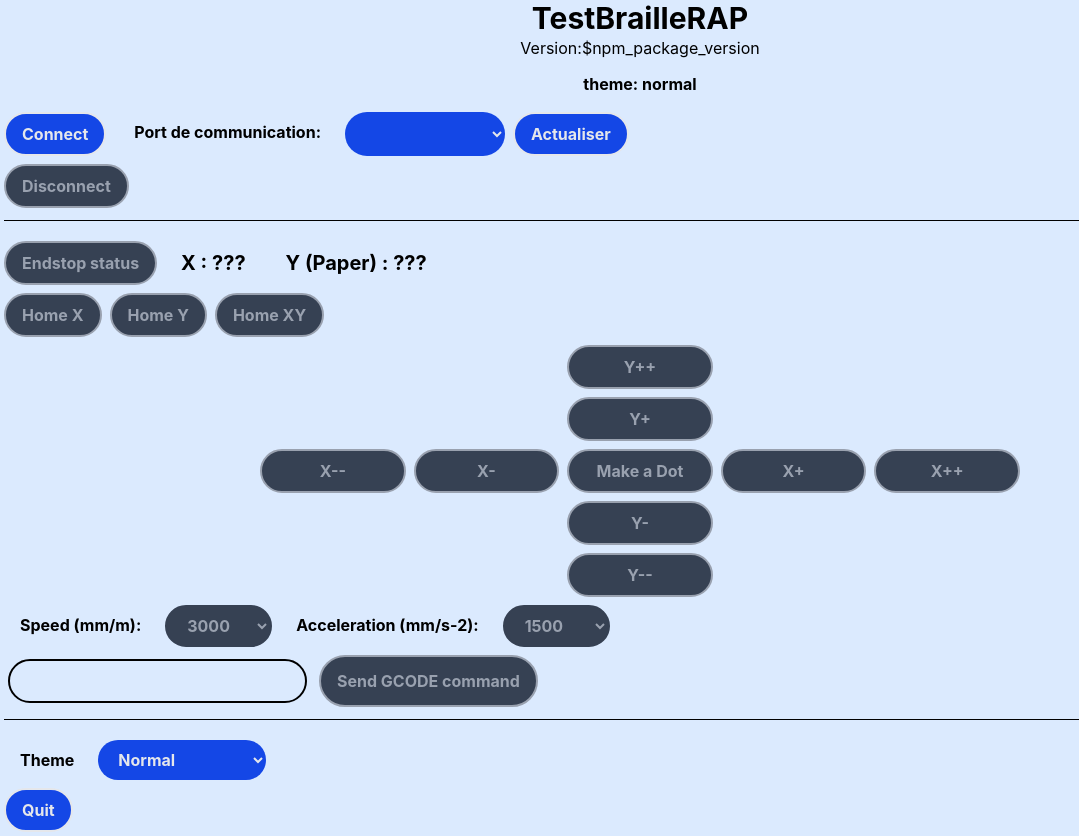
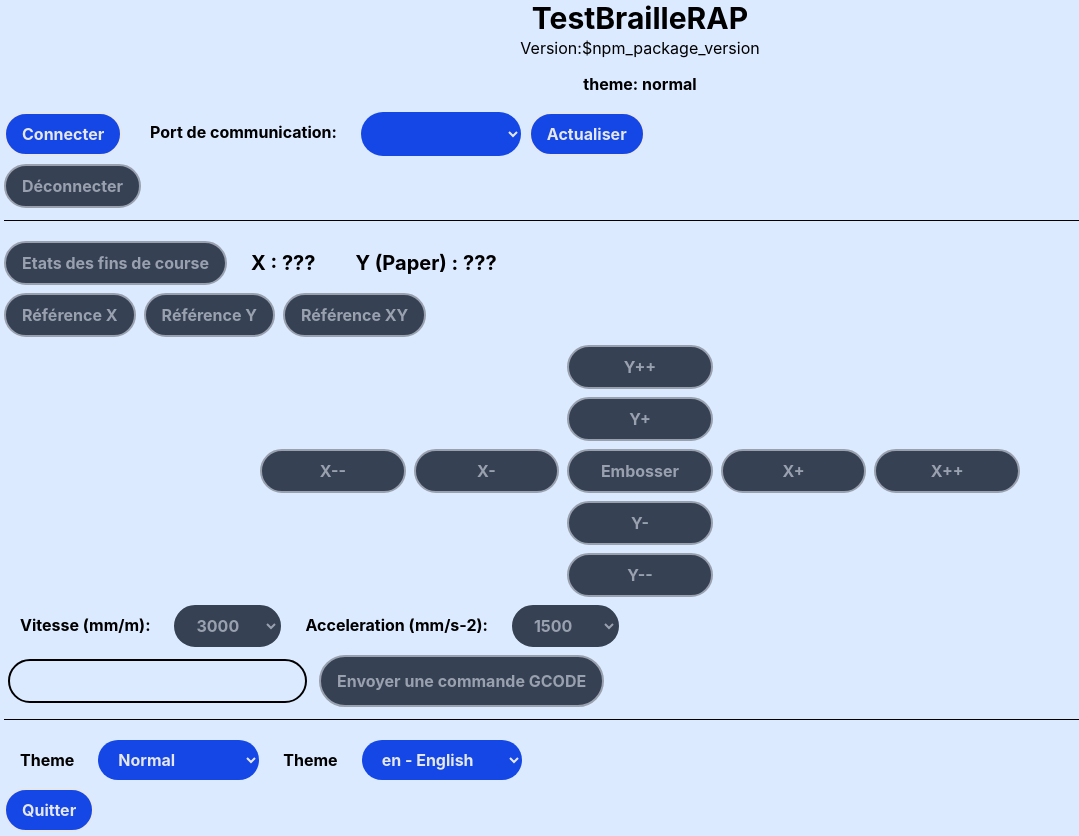
Before and after one commit to braillerap/TestBrailleRAP, a React (Create React App) app: page / in a window 1280 px wide. Shown: the whole page, without its empty margins (0-1079 px from the left). Built offline with nearby package versions, Linux system fonts and the light colour scheme.

Commit message:
feat: add localization for french

```diff
--- a/src/App.js
+++ b/src/App.js
@@ -38,6 +38,7 @@
 import { Component } from 'react';
 import AppOption from "./components/AppOption";
 import AppContext from "./components/AppContext";
+import locales from './components/locales';
 
 class App extends Component {
   static contextType = AppContext;
@@ -54,8 +55,8 @@ class App extends Component {
         speed: 3000,
         accel: 1500,
         theme: "normal",
-        comevent: ""
-
+        comevent: "",
+        localedata: []
       }
     );
     this.handleChangePort = this.handleChangePort.bind(this);
@@ -66,6 +67,7 @@ class App extends Component {
     this.voidfunc = this.voidfunc.bind(this);
 
     this.handleChangeAcc = this.handleChangeAcc.bind(this);
+    this.handleChangeLanguage = this.handleChangeLanguage.bind(this);
     this.handleChangeSpeed = this.handleChangeSpeed.bind(this);
     this.handleEmboss = this.handleEmboss.bind(this);
     this.handleHome = this.handleHome.bind(this);
@@ -108,6 +110,10 @@ class App extends Component {
 
   async componentDidMount() {
     window.addEventListener('pywebviewready', this.webviewloaded);
+
+    // get locale list for IHM
+    let localedata = this.context.GetLocaleData().getLocaleList();
+    this.setState({ localedata: localedata });
   }
 
   /*!
@@ -222,6 +228,19 @@ class App extends Component {
   }
 
   /*!
+     *\brief Change language select callback. Change the Application locale and save parameters.
+     *
+     */
+  handleChangeLanguage(event) {
+    let param = {
+      ...this.context.Params,
+      lang: event.target.value
+    };
+    this.context.SetOption(param);
+    this.context.SetAppLocale(event.target.value);
+  }
+
+  /*!
      *\brief Change speed select callback. Change the moving speed of the BrailleRAP
      *
      */
@@ -279,6 +298,7 @@ class App extends Component {
           <h2>Version:{`${process.env.REACT_APP_VERSION}`}</h2>
           <p className='labelelm'>theme: {this.state.theme}</p>
         </div>
+
         <div className='flex'>
           <button className="btn btn-blue"
             disabled={this.state.connected}
@@ -299,10 +319,10 @@ class App extends Component {
             disabled={this.state.connected}>
 
             {this.state.listport.map((line, index) => {
-              //if (line.device === this.context.Params.comport)
-              //  return (<option key={line.device} value={line.device}>{line.device} {line.description} </option>);
-              //else
-              return (<option key={line.device} value={line.device}>{line.device} {line.description} </option>);
+              if (line.device === this.context.Params.comport)
+                return (<option aria-selected={true} key={line.device} value={line.device}>{line.device} {line.description} </option>);
+              else
+                return (<option aria-selected={false} key={line.device} value={line.device}>{line.device} {line.description} </option>);
             })
             }
           </select>
@@ -528,18 +548,41 @@ class App extends Component {
             <option value="thlight">{this.context.GetLocaleString("param.theme-bw")}</option>
           </select>
 
+          <label
+            className='labelelm'
+            htmlFor='langid' name="langid">
+            {this.context.GetLocaleString("param.theme")}
+          </label>
 
+
+          <select id="langid"
+            value={this.context.locale}
+            onChange={this.handleChangeLanguage}
+            className='select'
+          >
+            {this.state.localedata.map((item, index) => {
+              if (this.context.Locale === item.lang)
+                return (<option aria-selected={true} key={item.lang} value={item.lang}>{item.desc}</option>);
+              else
+                return (<option aria-selected={false} key={item.lang} value={item.lang}>{item.desc}</option>);
+            })
+            }
+
+
+          </select>
 
         </div>
 
 
         <div className='flex '>
+
           <button className="btn btn-blue"
 
             onClick={this.handleQuit}>
             {this.context.GetLocaleString("app.quit")}
 
           </button>
+
         </div>
       </div>
     );
--- a/src/components/AppContextWrapper.js
+++ b/src/components/AppContextWrapper.js
@@ -58,7 +58,6 @@ const AppContextWrapper = (props) => {
     const [Locale, setLocale] = useState(locale);
 
 
-
     function getLocaleData() {
         return (localedata);
     }
--- a/src/locales/fr.json
+++ b/src/locales/fr.json
@@ -1,6 +1,7 @@
 {
     "app.loading": "Chargement en cours…",
     "app.wait": "Patientez…",
+    "app.quit":"Quitter",
     "app.confirquit": "Voulez-vous vraiment quitter l'application ?",
 
     "param.locale": "Langue de l'application",
@@ -8,8 +9,25 @@
     "param.nocomport": "Aucun port de communication disponible",
     "param.buttonrefresh": "Actualiser",
 
-    "param.comportrefreshed": "Ports de communications actualisés"
 
+    "param.connect": "Connecter",
+    "param.disconnect": "Déconnecter",
+    "param.endstopstatus": "Etats des fins de course",
+    "param.homex": "Référence X",
+    "param.homey": "Référence Y",
+    "param.homexy": "Référence XY",
+    "param.makedot": "Embosser",
+    "param.speed": "Vitesse (mm/m)",
+    "param.accel": "Acceleration (mm/s-2)",
+    "param.send-gcode":"Envoyer une commande GCODE",
+
+    "param.theme": "Theme",
+
+    "param.comportrefreshed": "Ports de communications actualisés",
+
+    "param.theme-normal":"Normal",
+    "param.theme-wb":"Blanc sur noir",
+    "param.theme-bw":"Noir sur blanc"
 
 
 
--- a/tailwind/style.css
+++ b/tailwind/style.css
@@ -56,7 +56,7 @@
   }
 }
 .App {
-  @apply bg-backgnd text-apptxt min-h-dvh;
+  @apply bg-backgnd text-apptxt min-h-dvh overflow-y-auto overflow-x-auto;
 }
 
 .btn {
```
